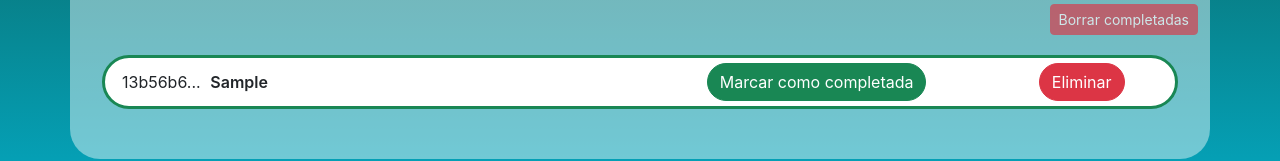
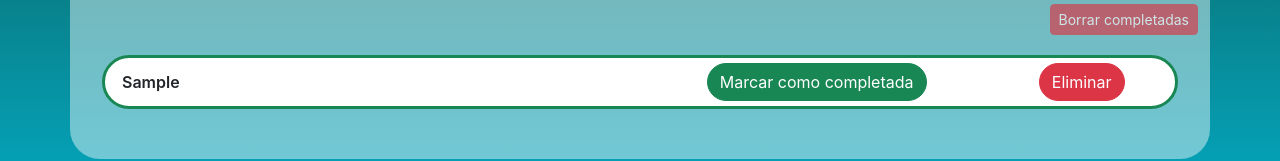
Before and after one commit to guillescharf/SF-Task-Manager, a React (Create React App) app: page / in a window 1280 px wide. Both pictures are taken after typing "Sample" into the empty fields and a click on the button "Agregar Tarea". Shown: the part 352-513 px from the top of the page. Built offline with nearby package versions, Linux system fonts and the light colour scheme.

Commit message:
:art: Some recomendations applied.

```diff
--- a/src/components/Task.jsx
+++ b/src/components/Task.jsx
@@ -5,14 +5,11 @@ const Task = ({id, title, completed, deleteTask, toggleStatus}) => {
     btn_class += "text-lg-start text-sm-center rounded-pill";
     const btn_text = completed ? 'Marcar como pendiente' : 'Marcar como completada';
     let task_style = 'task row border border-3 border-success rounded-pill bg-white align-items-center ';
-    task_style += completed && ' opacity-50';
+    task_style += completed && ' opacity-50 text-decoration-line-through';
     return(
         <div className={task_style} key={id}>
-            <div className='col-lg-1 col-sm-4'>
-                <span title={`ID: ${id}`} key={id} >{id.substr(0,7)}...</span>
-            </div>
-            <div className='col-lg-5 text-lg-start text-sm-center fw-semibold col-sm-8'>
-                <span key={id} >{title}</span>
+            <div className='col-lg-6 text-lg-start text-sm-center fw-semibold col-sm-12'>
+                <span title={`ID: ${id}`} key={id} >{title}</span>
             </div>
             <div className='col-lg-4 col-sm-6 mb-2 mb-md-0'>
                 <button onClick={ () => { toggleStatus(id)}} title={btn_text} className={btn_class}>{btn_text}</button>
--- a/src/components/TaskForm.jsx
+++ b/src/components/TaskForm.jsx
@@ -22,6 +22,7 @@ const TaskForm = ({addTask, tasksList, deleteCompleted}) => {
             alert('No puede crearse una tarea vacía');
         }
     }
+
     const iscompleted = (task) => {
         return (task.completed === true);
     }
```
